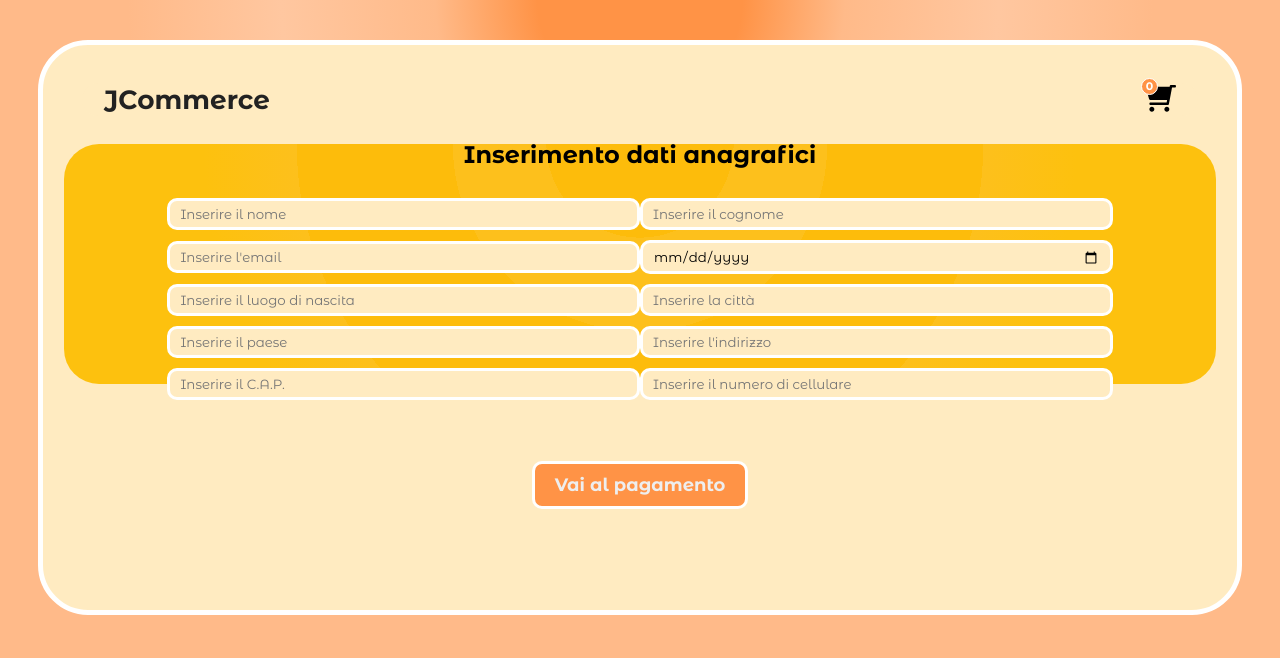
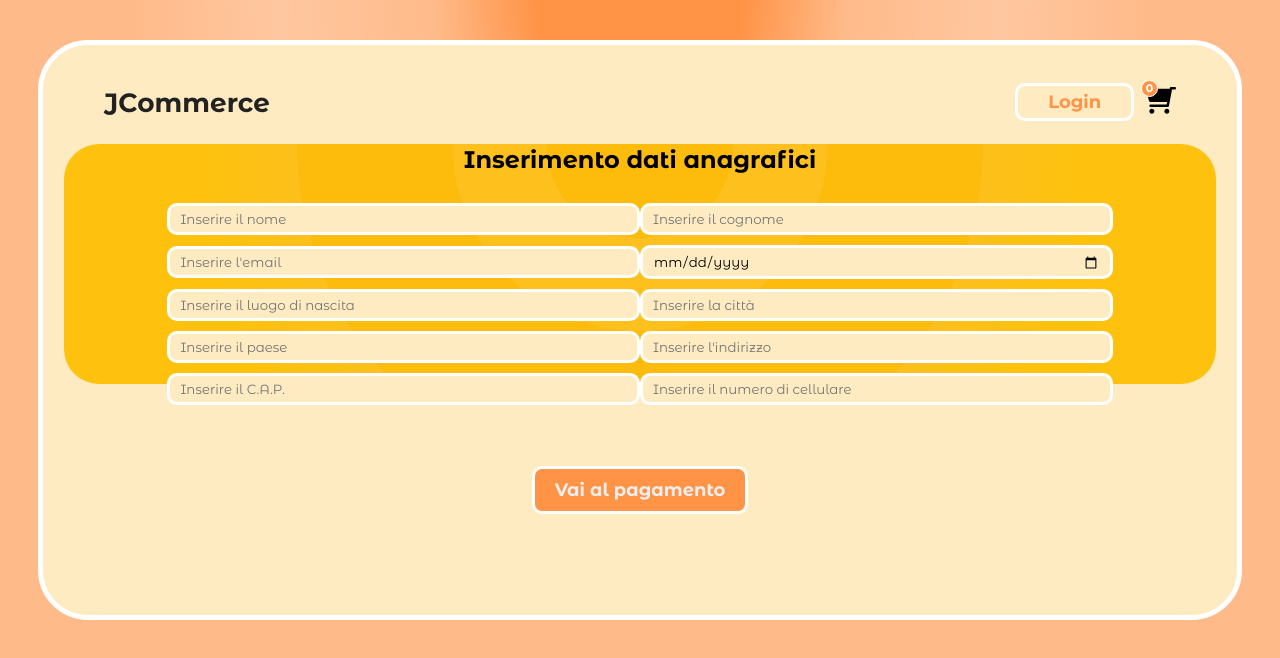
Before and after one commit to GJacopoR/Recommerce, a React (Create React App) app: page /form in a window 1280 px wide. Shown: the top 658 px of the page. Built offline with nearby package versions, Linux system fonts and the light colour scheme; no server answers.

Commit message:
login modal added

```diff
--- a/src/App.tsx
+++ b/src/App.tsx
@@ -102,7 +102,7 @@ import Product from './Views/Product/component';
 
 function App() {
 
-    const [API, setAPI] = useState<objAmount[]>([]) // data from API just elaborated
+    const [API, setAPI] = useState<objAmount[]>([]) // data from API just formatted
 
     const [repository, setRepository] = useState<objAmount[]>([]) // data from API eventually filtered
 
@@ -125,8 +125,6 @@ function App() {
             setAPI(API)
         })
     },[])
-
-    console.log(API)
 
     useEffect(() => {
         if(searchFilter){
--- a/src/Components/DeleteFromCartModal/component.tsx
+++ b/src/Components/DeleteFromCartModal/component.tsx
@@ -6,7 +6,7 @@ interface DeleteFromCartModalProps{
 }
 
 export default function DeleteFromCartModal(props:DeleteFromCartModalProps){
-    return <section>
+    return <section className={classes.Container}>
         <div className={classes.Container__overlay}></div>
         <main className={classes.Container__body}>
             <header className={classes.Container__body__bodyTextContainer}>
--- /dev/null
+++ b/src/Components/LoginModal/component.tsx
@@ -0,0 +1,28 @@
+import classes from './default.module.scss';
+
+interface LoginModalProps{
+    setLoginModal:Function;
+}
+
+export default function LoginModal(props:LoginModalProps){
+
+    return <section className={classes.Container}>
+        <div className={classes.Container__overlay}>
+            <main className={classes.Container__overlay__body}>
+                <header className={classes.Container__overlay__body__titleContainer}>
+                    <h4 className={classes.Container__overlay__body__titleContainer__text}>
+                        Login
+                    </h4>
+                </header>
+                <section className={classes.Container__overlay__body__bodyContainer}>
+                    <a className={classes.Container__overlay__body__bodyContainer__backButtonContainer}>
+                        <button className={classes.Container__overlay__body__bodyContainer__backButtonContainer__backButton} onClick={() => {props.setLoginModal(false)}}>Indietro</button>
+                    </a>
+                    <a className={classes.Container__overlay__body__bodyContainer__proceedButtonContainer}>
+                        <button className={classes.Container__overlay__body__bodyContainer__proceedButtonContainer__proceedButton}>Accedi</button>
+                    </a>
+                </section>
+            </main>
+        </div>
+    </section>
+}
--- /dev/null
+++ b/src/Components/LoginModal/default.module.scss
@@ -0,0 +1,44 @@
+.Container{
+    margin: 0;
+    padding: 0;
+
+    &__overlay{
+        display: flex;
+        justify-content: center;
+        align-items: center;
+        margin: 0;
+        padding: 0;
+        position: absolute;
+        top: -25%;
+        left: -25%;
+        height: 150vh;
+        width: 150vw;
+        z-index: 100;
+        background-color: #00000050;
+        overflow: clip;
+
+        &__body{
+            position: absolute;
+            padding: 3%;
+            height: 15%;
+            width: 20%;
+            background-color: #eee;
+            z-index: 101;
+            border-radius: 15px;
+
+            &__titleContainer{
+                display: flex;
+                justify-content: center;
+                text-align: center;
+                height: 30%;
+            }
+
+            &__bodyContainer{
+                display: flex;
+                justify-content: space-evenly;
+                height: 45%;
+            }
+        }
+    }
+
+}
--- a/src/Components/Navbar/component.tsx
+++ b/src/Components/Navbar/component.tsx
@@ -1,5 +1,7 @@
+import { useState } from "react";
 import { Link } from "react-router-dom";
 import { objAmount } from "../../Views/Home/model";
+import LoginModal from "../LoginModal/component";
 import classes from "./default.module.scss";
 
 interface NavbarProps{
@@ -7,6 +9,12 @@ interface NavbarProps{
 }
 
 export default function Navbar(props:NavbarProps) {
+
+    const [loginModal, setloginModal] = useState<boolean>(false)
+
+    const [username, setUsername] = useState<string>('')
+
+    const [password, setPassword] = useState<string>('')
 
     // let cartItems:number = props.cart[0] ? (props.cart.map(el => el.amount).reduce((t, n) => t+n)) : 0
 
@@ -20,15 +28,20 @@ export default function Navbar(props:NavbarProps) {
                 </h2>
             </Link>
         </section>
-        <section className={classes.Navbar__cart}>
-            <Link to={'/cart'}>
-            <svg xmlns="http://www.w3.org/2000/svg" viewBox="0 0 576 512">
-                <path d="M96 0C107.5 0 117.4 8.19 119.6 19.51L121.1 32H541.8C562.1 32 578.3 52.25 572.6 72.66L518.6 264.7C514.7 278.5 502.1 288 487.8 288H170.7L179.9 336H488C501.3 336 512 346.7 512 360C512 373.3 501.3 384 488 384H159.1C148.5 384 138.6 375.8 136.4 364.5L76.14 48H24C10.75 48 0 37.25 0 24C0 10.75 10.75 0 24 0H96zM128 464C128 437.5 149.5 416 176 416C202.5 416 224 437.5 224 464C224 490.5 202.5 512 176 512C149.5 512 128 490.5 128 464zM512 464C512 490.5 490.5 512 464 512C437.5 512 416 490.5 416 464C416 437.5 437.5 416 464 416C490.5 416 512 437.5 512 464z"/>
-            </svg>
-            <div className={classes.Navbar__cart__cartFullness}>
-                <h6 className={classes.Navbar__cart__cartFullness__number}>{cartItems <= 9 ? cartItems :  "9+"}</h6>
+        <section className={classes.Navbar__tab}>
+            <div className={classes.Navbar__tab__userTab}>
+                <button className={classes.Navbar__tab__userTab__loginButton} onClick={() => {setloginModal(true)}}>Login</button>
             </div>
+            <Link className={classes.Navbar__tab__cart} to={'/cart'}>
+                <svg xmlns="http://www.w3.org/2000/svg" viewBox="0 0 576 512">
+                    <path d="M96 0C107.5 0 117.4 8.19 119.6 19.51L121.1 32H541.8C562.1 32 578.3 52.25 572.6 72.66L518.6 264.7C514.7 278.5 502.1 288 487.8 288H170.7L179.9 336H488C501.3 336 512 346.7 512 360C512 373.3 501.3 384 488 384H159.1C148.5 384 138.6 375.8 136.4 364.5L76.14 48H24C10.75 48 0 37.25 0 24C0 10.75 10.75 0 24 0H96zM128 464C128 437.5 149.5 416 176 416C202.5 416 224 437.5 224 464C224 490.5 202.5 512 176 512C149.5 512 128 490.5 128 464zM512 464C512 490.5 490.5 512 464 512C437.5 512 416 490.5 416 464C416 437.5 437.5 416 464 416C490.5 416 512 437.5 512 464z"/>
+                </svg>
+                <div className={classes.Navbar__tab__cart__cartFullness}>
+                    <h6 className={classes.Navbar__tab__cart__cartFullness__number}>{cartItems <= 9 ? cartItems :  "9+"}</h6>
+                </div>
             </Link>
         </section>
+
+        { loginModal && <LoginModal setLoginModal={setloginModal}/>}
     </nav>
 }
--- a/src/Components/Navbar/default.module.scss
+++ b/src/Components/Navbar/default.module.scss
@@ -25,6 +25,24 @@
             }
         }
 
+    }
+
+    &__tab{
+        display: flex;
+        justify-content: space-between;
+        align-items: center;
+        width: 15%;
+
+        &__userTab{
+            &__loginButton{
+                background-color: #ffebc1;
+                padding: 5px 30px;
+                border: 3px solid white;
+                border-radius: 10px;
+                color: #ff9346;
+                font-size: large;
+                font-weight: bold;
+            }
         }
 
         &__cart {
@@ -55,6 +73,7 @@
             }
         }
     }
+}
 
 @media screen and (max-width: 380px) {
     .Navbar{
--- a/src/Components/Search/default.module.scss
+++ b/src/Components/Search/default.module.scss
@@ -32,6 +32,7 @@
             color: #eee;
             font-size: medium;
             font-weight: bold;
+            cursor: pointer;
         }
     }
 
@@ -45,6 +46,7 @@
         color: #eee;
         font-size: large;
         font-weight: bold;
+        cursor: pointer;
     }
 }
 
```
Also changed, not shown: src/app/useFilter.ts (deleted, +0 -15 lines). Lines whose indentation alone changed are shown as unchanged.
